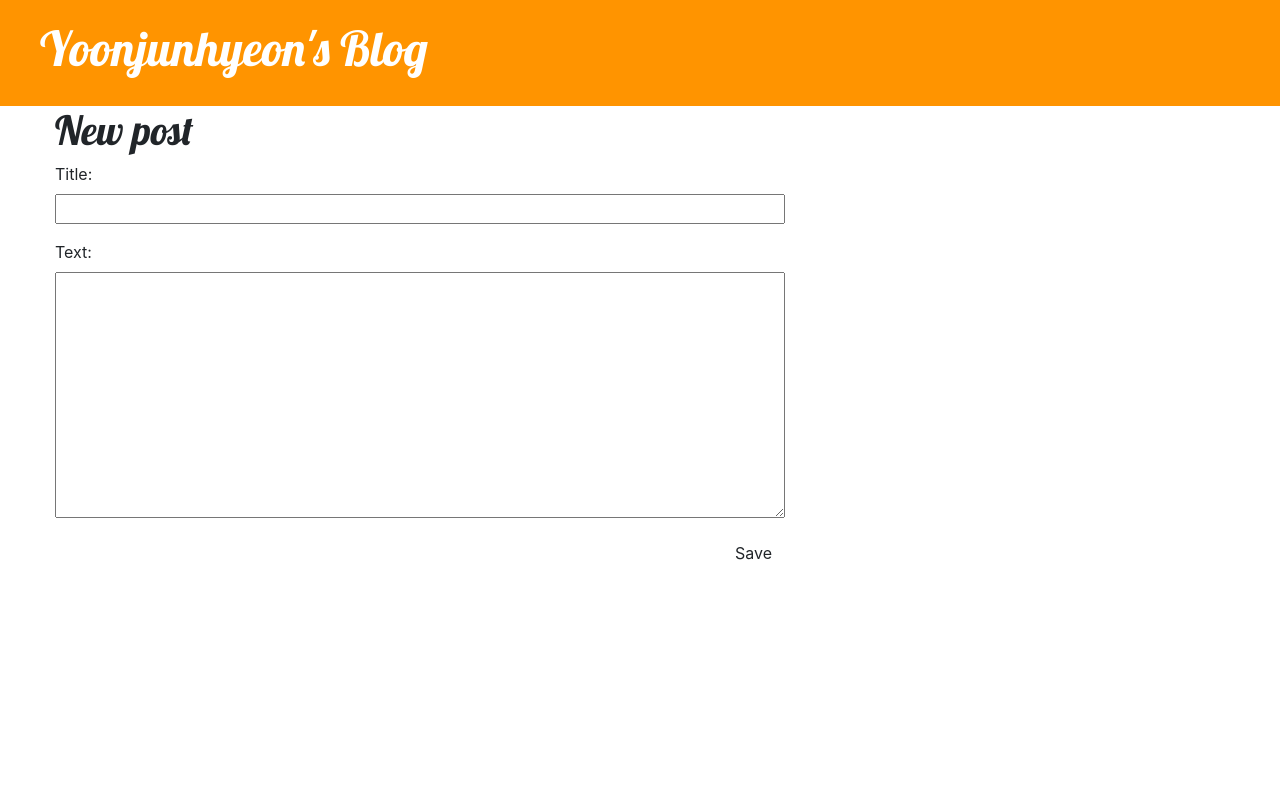
After one commit to JunjaK/CloudComputing_Django, a Django app: page /post/new in a window 1280 px wide. The commit adds this page. Run offline with Django 3.2, Linux system fonts and the light colour scheme; the visitor is signed in with stand-in values (Sample User, id 1); some libraries are stand-ins or nearby versions.

Commit message:
complete tutorial

```diff
--- /dev/null
+++ b/blog/forms.py
@@ -0,0 +1,9 @@
+from django import forms
+
+from .models import Post
+
+class PostForm(forms.ModelForm):
+
+    class Meta:
+        model = Post
+        fields = ('title', 'text',)
--- /dev/null
+++ b/blog/static/css/blog.css
@@ -0,0 +1,46 @@
+.page-header {
+  background-color: #ff9400;
+  margin-top: 0;
+  padding: 20px 20px 20px 40px;
+}
+
+.page-header h1, .page-header h1 a, .page-header h1 a:visited, .page-header h1 a:active {
+  color: #ffffff;
+  font-size: 36pt;
+  text-decoration: none;
+}
+
+.content {
+  margin-left: 40px;
+}
+
+h1, h2, h3, h4 {
+  font-family: 'Lobster', cursive;
+}
+
+.date {
+  color: #828282;
+}
+
+.save {
+  float: right;
+}
+
+.post-form textarea, .post-form input {
+  width: 100%;
+}
+
+.top-menu, .top-menu:hover, .top-menu:visited {
+  color: #ffffff;
+  float: right;
+  font-size: 26pt;
+  margin-right: 20px;
+}
+
+.post {
+  margin-bottom: 70px;
+}
+
+.post h1 a, .post h1 a:visited {
+  color: #000000;
+}
--- /dev/null
+++ b/blog/templates/blog/base.html
@@ -0,0 +1,30 @@
+{% load static %}
+<html>
+    <head>
+        <title>Yoonjunhyeon's blog</title>
+        <link rel="stylesheet" href="https://stackpath.bootstrapcdn.com/bootstrap/4.4.1/css/bootstrap.min.css" integrity="sha384-Vkoo8x4CGsO3+Hhxv8T/Q5PaXtkKtu6ug5TOeNV6gBiFeWPGFN9MuhOf23Q9Ifjh" crossorigin="anonymous">
+        <link rel="stylesheet" href="{% static 'css/blog.css' %}">
+        <link href="//fonts.googleapis.com/css?family=Lobster&subset=latin,latin-ext" rel="stylesheet" type="text/css">
+    </head>
+    <body>
+        <div class="page-header">
+            {% if user.is_authenticated %}
+              <a href="{% url 'post_new' %}" class="top-menu"><span class="glyphicon glyphicon-plus"></span></a>
+            {% endif %}
+            <h1><a href="/">Yoonjunhyeon's Blog</a></h1>
+        </div>
+        <div class="content container">
+            <div class="row">
+                <div class="col-md-8">
+                {% block content %}
+                {% endblock %}
+                </div>
+            </div>
+        </div>
+         <!-- Optional JavaScript -->
+    <!-- jQuery first, then Popper.js, then Bootstrap JS -->
+    <script src="https://code.jquery.com/jquery-3.4.1.slim.min.js" integrity="sha384-J6qa4849blE2+poT4WnyKhv5vZF5SrPo0iEjwBvKU7imGFAV0wwj1yYfoRSJoZ+n" crossorigin="anonymous"></script>
+    <script src="https://cdn.jsdelivr.net/npm/popper.js@1.16.0/dist/umd/popper.min.js" integrity="sha384-Q6E9RHvbIyZFJoft+2mJbHaEWldlvI9IOYy5n3zV9zzTtmI3UksdQRVvoxMfooAo" crossorigin="anonymous"></script>
+    <script src="https://stackpath.bootstrapcdn.com/bootstrap/4.4.1/js/bootstrap.min.js" integrity="sha384-wfSDF2E50Y2D1uUdj0O3uMBJnjuUD4Ih7YwaYd1iqfktj0Uod8GCExl3Og8ifwB6" crossorigin="anonymous"></script>
+    </body>
+</html>
--- /dev/null
+++ b/blog/templates/blog/post_edit.html
@@ -0,0 +1,9 @@
+{% extends 'blog/base.html' %}
+
+{% block content %}
+    <h1>New post</h1>
+    <form method="POST" class="post-form">{% csrf_token %}
+        {{ form.as_p }}
+        <button type="submit" class="save btn btn-default">Save</button>
+    </form>
+{% endblock %}
--- a/blog/urls.py
+++ b/blog/urls.py
@@ -3,4 +3,7 @@ from . import views
 
 urlpatterns = [
     path('', views.post_list, name='post_list'),
+    path('post/<int:pk>/', views.post_detail, name='post_detail'),
+    path('post/new', views.post_new, name='post_new'),
+    path('post/<int:pk>/edit/', views.post_edit, name='post_edit'),
 ]
--- a/blog/views.py
+++ b/blog/views.py
@@ -1,5 +1,43 @@
 from django.shortcuts import render
+from django.utils import timezone
+from .models import Post
+from django.shortcuts import render, get_object_or_404
+from .forms import PostForm
+from django.shortcuts import redirect
+
 
 # Create your views here.
 def post_list(request):
-    return render(request, 'blog/post_list.html', {})
+    posts = Post.objects.filter(published_date__lte=timezone.now()).order_by('published_date')
+    return render(request, 'blog/post_list.html', {'posts': posts})
+
+def post_detail(request, pk):
+    post = get_object_or_404(Post, pk=pk)
+    return render(request, 'blog/post_detail.html', {'post': post})
+
+def post_new(request):
+    if request.method == "POST":
+        form = PostForm(request.POST)
+        if form.is_valid():
+            post = form.save(commit=False)
+            post.author = request.user
+            post.published_date = timezone.now()
+            post.save()
+            return redirect('post_detail', pk=post.pk)
+    else:
+        form = PostForm()
+    return render(request, 'blog/post_edit.html', {'form': form})
+
+def post_edit(request, pk):
+    post = get_object_or_404(Post, pk=pk)
+    if request.method == "POST":
+        form = PostForm(request.POST, instance=post)
+        if form.is_valid():
+            post = form.save(commit=False)
+            post.author = request.user
+            post.published_date = timezone.now()
+            post.save()
+            return redirect('post_detail', pk=post.pk)
+    else:
+        form = PostForm(instance=post)
+    return render(request, 'blog/post_edit.html', {'form': form})
```
Also changed, not shown: blog/templates/blog/post_detail.html (added, +16 -0 lines), blog/templates/blog/post_list.html (+12 -21 lines).
